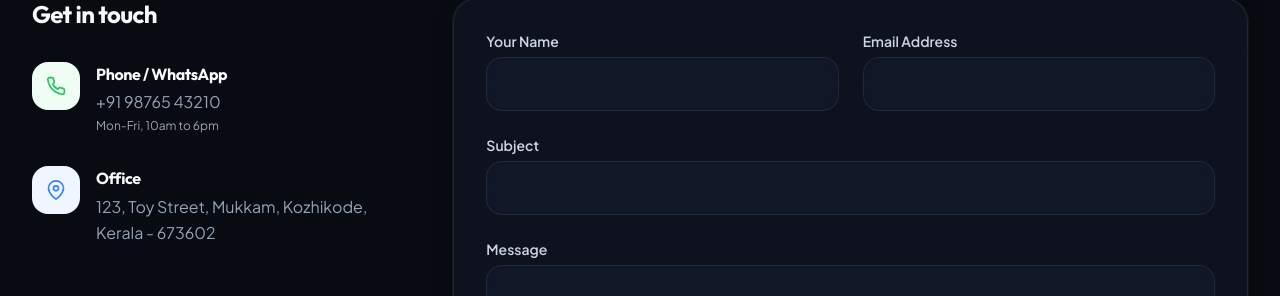
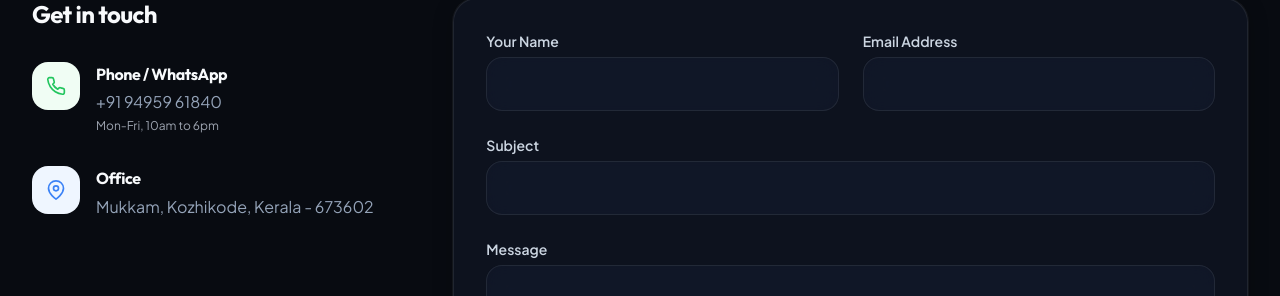
Before and after one commit to athulblanha-ux/dzone-gadget, a React (Vite) app in the folder client/: page /contact in a window 1280 px wide. Shown: the part 363-659 px from the top of the page. Built offline with nearby package versions, Linux system fonts and the light colour scheme; no server answers.

Commit message:
Remove 123 Toy Street from address

```diff
--- a/client/src/pages/Contact.jsx
+++ b/client/src/pages/Contact.jsx
@@ -42,7 +42,7 @@ export default function Contact() {
               <div className="w-12 h-12 rounded-2xl bg-green-50 text-green-500 flex items-center justify-center flex-shrink-0"><FiPhone size={20} /></div>
               <div>
                 <h3 className="font-bold dark:text-dark-text mb-1">Phone / WhatsApp</h3>
-                <p className="text-gray-500 dark:text-dark-muted">{settings?.contact_phone || '+91 98765 43210'}</p>
+                <p className="text-gray-500 dark:text-dark-muted">{settings?.contact_phone || '+91 94959 61840'}</p>
                 <p className="text-xs text-gray-400 mt-1">Mon-Fri, 10am to 6pm</p>
               </div>
             </div>
@@ -51,7 +51,7 @@ export default function Contact() {
               <div className="w-12 h-12 rounded-2xl bg-blue-50 text-blue-500 flex items-center justify-center flex-shrink-0"><FiMapPin size={20} /></div>
               <div>
                 <h3 className="font-bold dark:text-dark-text mb-1">Office</h3>
-                <p className="text-gray-500 dark:text-dark-muted leading-relaxed">{settings?.contact_address || '123, Toy Street, Mukkam, Kozhikode, Kerala - 673602'}</p>
+                <p className="text-gray-500 dark:text-dark-muted leading-relaxed">{settings?.contact_address || 'Mukkam, Kozhikode, Kerala - 673602'}</p>
               </div>
             </div>
           </div>
```
Also changed, not shown: 1 other file (tests, documents, lock files or other folders).
